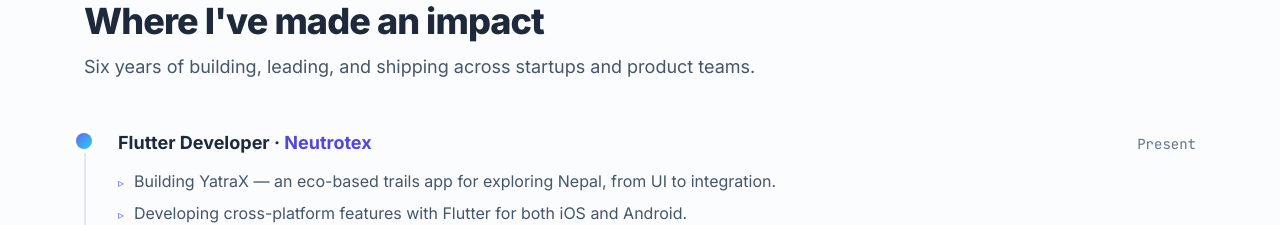
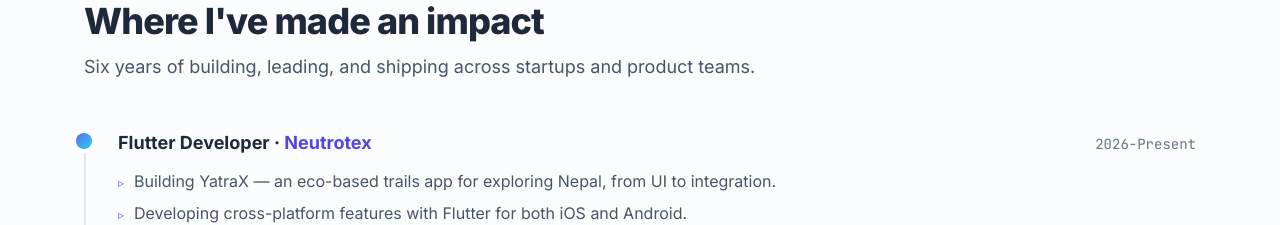
Before and after one commit to Ksub2/my_portfolio, a React (Vite) app: page / in a window 1280 px wide. Shown: the part 5000-5225 px from the top of the page. Built offline with nearby package versions, Linux system fonts and the light colour scheme.

Commit message:
Update experience period for Flutter Developer role

```diff
--- a/src/data/content.js
+++ b/src/data/content.js
@@ -187,7 +187,7 @@ export const EXPERIENCE = [
   {
     role: 'Flutter Developer',
     company: 'Neutrotex',
-    period: 'Present',
+    period: '2026-Present',
     points: [
       'Building YatraX — an eco-based trails app for exploring Nepal, from UI to integration.',
       'Developing cross-platform features with Flutter for both iOS and Android.',
```
